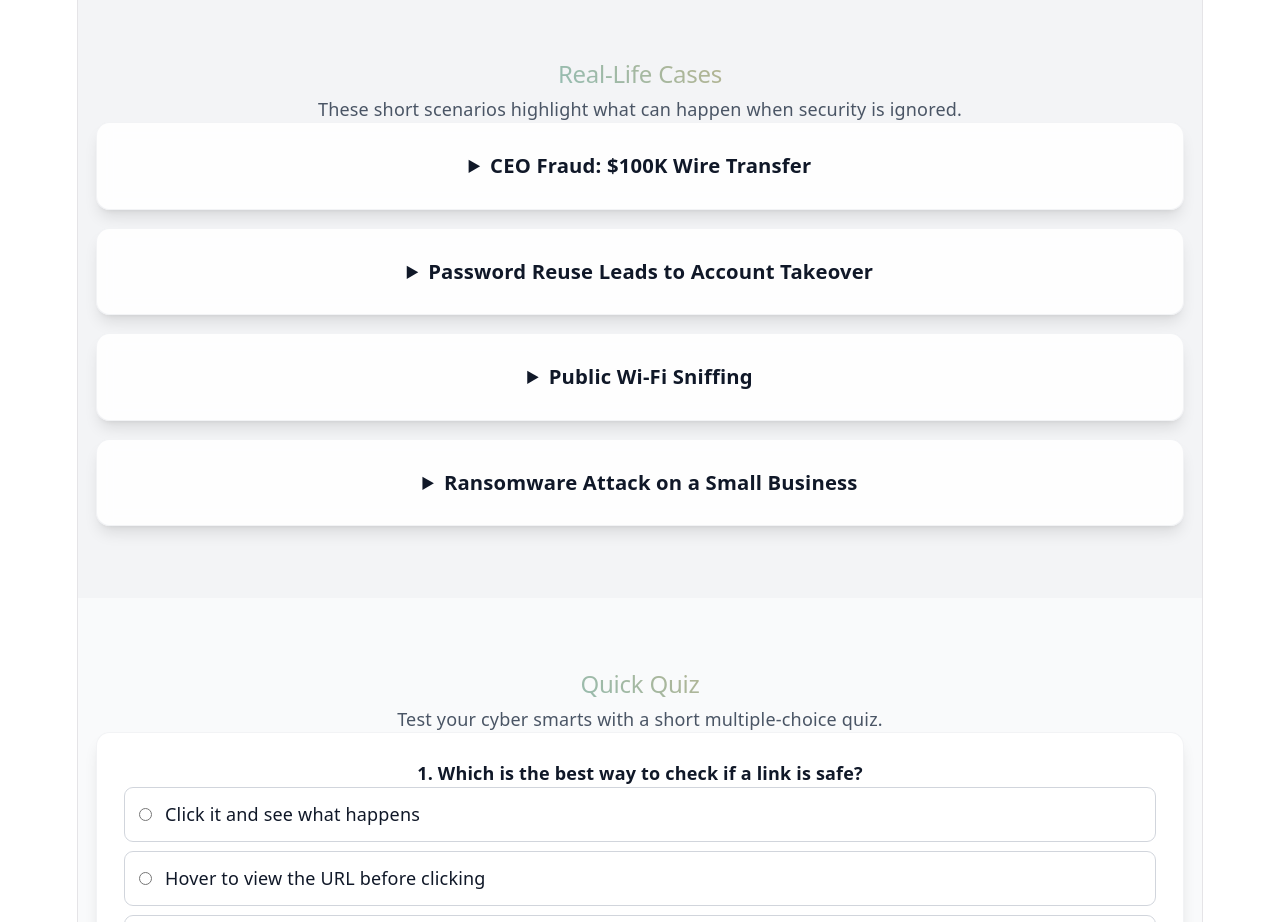
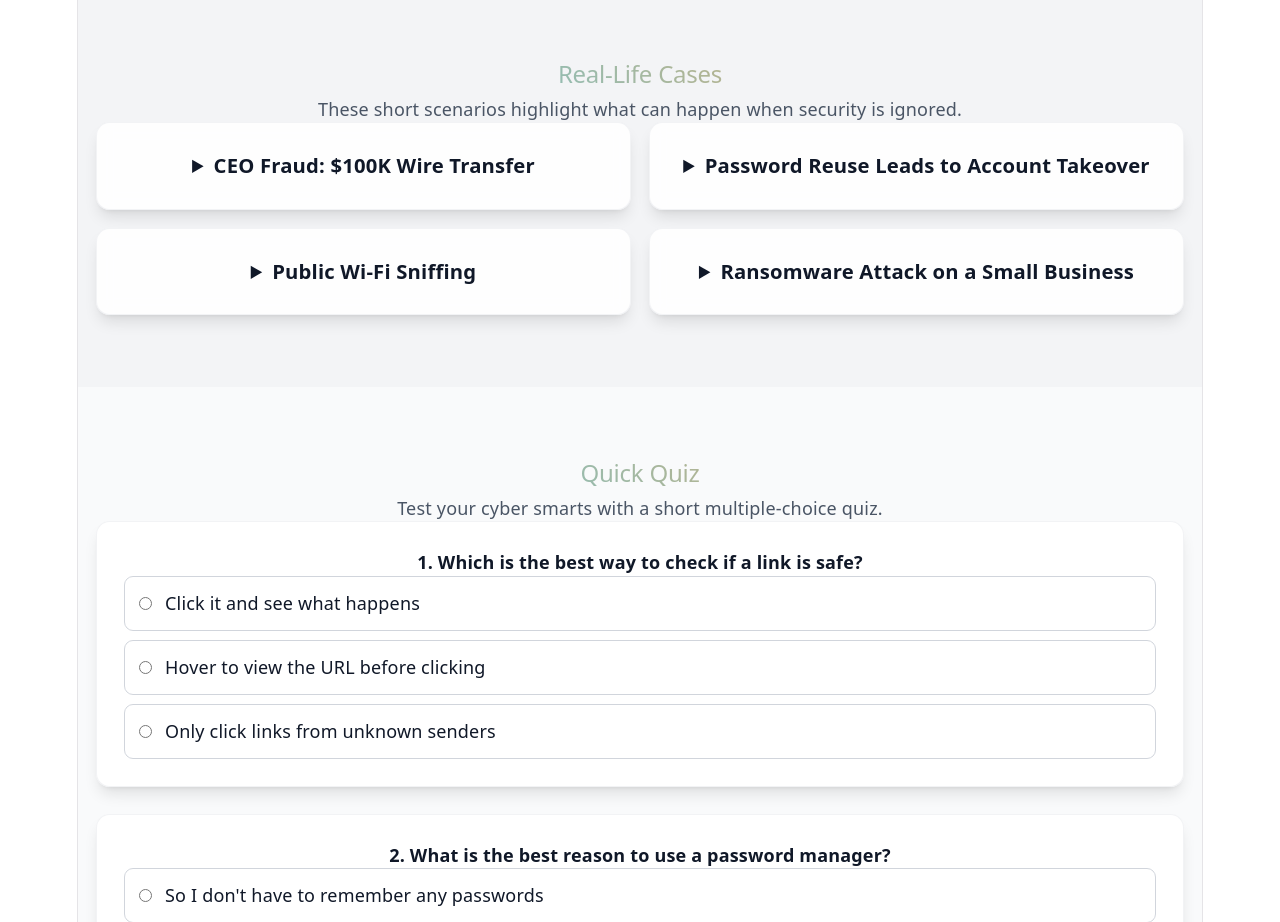
Before and after one commit to asdcreations4166-ctrl/cybersafe-react, a React (Vite) app: page / in a window 1280 px wide. Shown: the part 2220-3142 px from the top of the page. Built offline with nearby package versions, Linux system fonts and the light colour scheme.

Commit message:
Improve grid responsiveness: password section now 1 col mobile, 2 sm, 3 md+; cases section now 2 columns on md+ for better layout

```diff
--- a/src/App.jsx
+++ b/src/App.jsx
@@ -149,7 +149,7 @@
         <div className="max-w-screen-2xl mx-auto px-4">
           <h2 className="section-title text-3xl font-bold text-center mb-4">Password Security</h2>
           <p className="text-center mb-12 text-gray-600 dark:text-gray-300">Learn best practices for creating and managing strong passwords.</p>
-          <div className="grid md:grid-cols-3 gap-6">
+          <div className="grid grid-cols-1 sm:grid-cols-2 md:grid-cols-3 gap-6">
             <div className="bg-white/90 dark:bg-gray-800/90 backdrop-blur-sm p-6 rounded-xl shadow-lg border border-gray-200/50 dark:border-gray-700/50">
               <h3 className="text-xl font-semibold mb-4">Strong Passwords</h3>
               <ul className="list-disc list-inside text-gray-600 dark:text-gray-300 space-y-2">
@@ -175,7 +175,7 @@
         <div className="max-w-screen-2xl mx-auto px-4">
           <h2 className="section-title text-3xl font-bold text-center mb-4">Real‑Life Cases</h2>
           <p className="text-center mb-12 text-gray-600 dark:text-gray-300">These short scenarios highlight what can happen when security is ignored.</p>
-          <div className="space-y-4">
+          <div className="grid grid-cols-1 md:grid-cols-2 gap-4">
             {[
               { title: 'CEO Fraud: $100K Wire Transfer', desc: 'A finance team received an email appearing to be from the CEO asking for an urgent wire transfer. The email was spoofed, and the funds were moved to an attacker\'s account before the fraud was discovered.', tip: 'Always verify unusual requests via a second channel (call or in‑person) before sending money.' },
               { title: 'Password Reuse Leads to Account Takeover', desc: 'After a data breach, attackers used leaked credentials to log into the victim\'s bank account and transfer funds. The password had been reused across multiple services.', tip: 'Use a password manager and change compromised credentials immediately.' },
```
